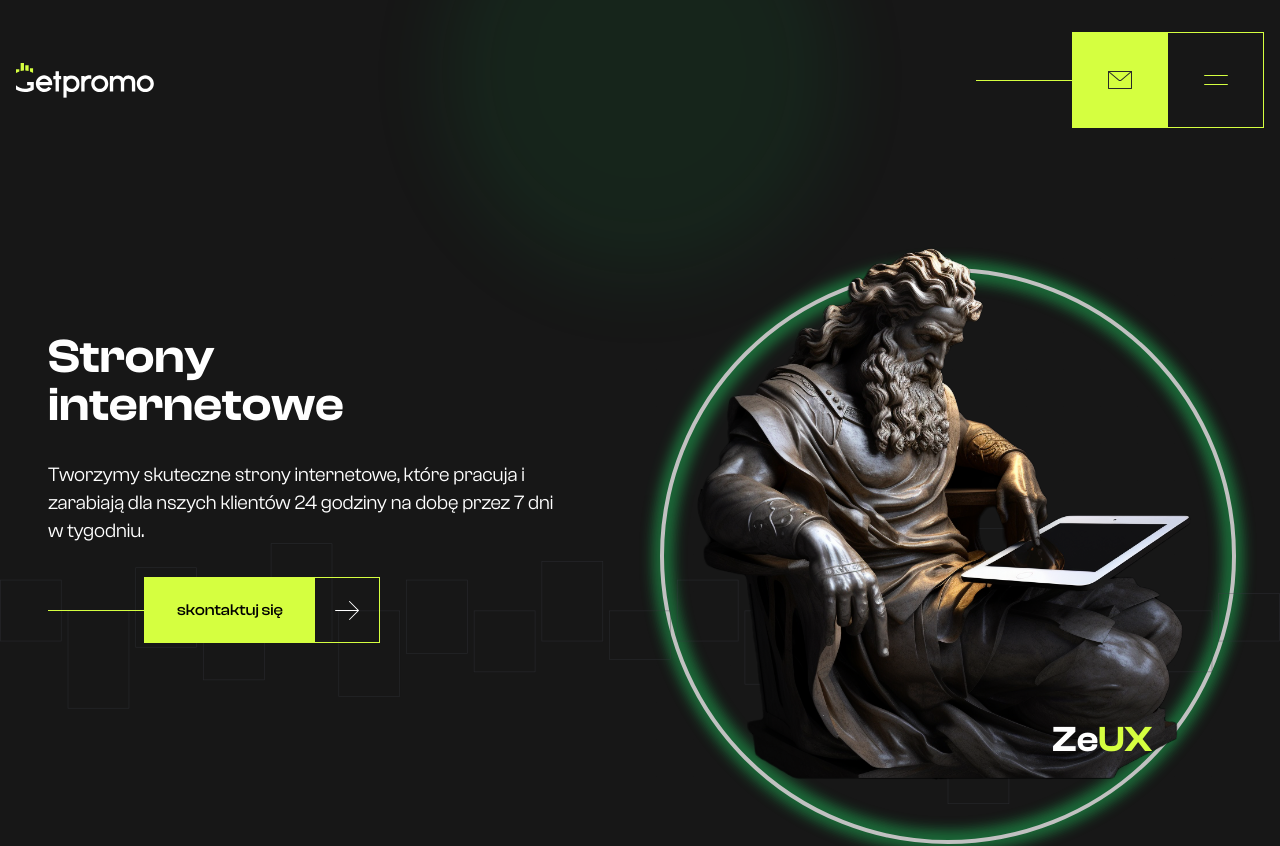
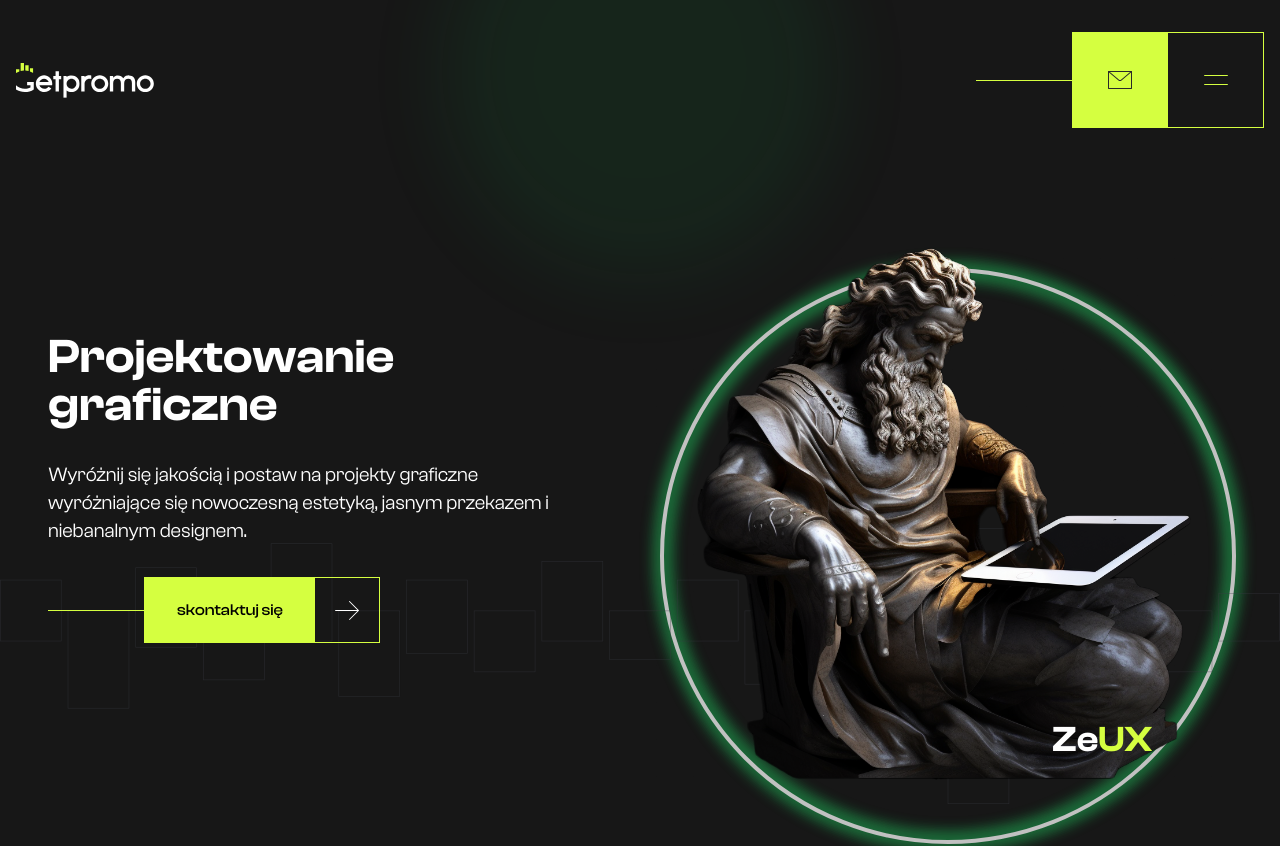
Before and after one commit to PGodzien/getpromo-nowa-strona, a Next.js app: page /projektowanie-graficzne in a window 1280 px wide. Shown: the top 846 px of the page. Built offline with nearby package versions, Linux system fonts and the light colour scheme; a web font is replaced by a local one.

Commit message:
Update page.tsx

```diff
--- a/app/projektowanie-graficzne/page.tsx
+++ b/app/projektowanie-graficzne/page.tsx
@@ -71,8 +71,8 @@ export default function Design() {
             <div className="space-y-8 lg:-mt-28 max-w-lg 2xl:max-w-2xl relative z-20 w-full">
               <h1
                 className="font-serif leading-tight text-white text-4xl font-semibold lg:text-5xl 2xl:text-6xl">
-                Strony <br /> internetowe</h1>
-              <p className="max-w-3xl relative md:text-xl z-10 text-white ">Tworzymy skuteczne strony internetowe, które pracuja i zarabiają dla nszych klientów 24 godziny na dobę przez 7 dni w tygodniu.</p>
+                Projektowanie <br /> graficzne</h1>
+              <p className="max-w-3xl relative md:text-xl z-10 text-white ">Wyróżnij się jakością i postaw na projekty graficzne wyróżniające się nowoczesną estetyką, jasnym przekazem i niebanalnym designem.</p>
               <button className="cursor-pointer" type="button">
                 <a href="#kontakt" className="flex items-center">
                   <div className="hidden md:block w-24 relative z-50 h-[1px] bg-primary"></div>
```
